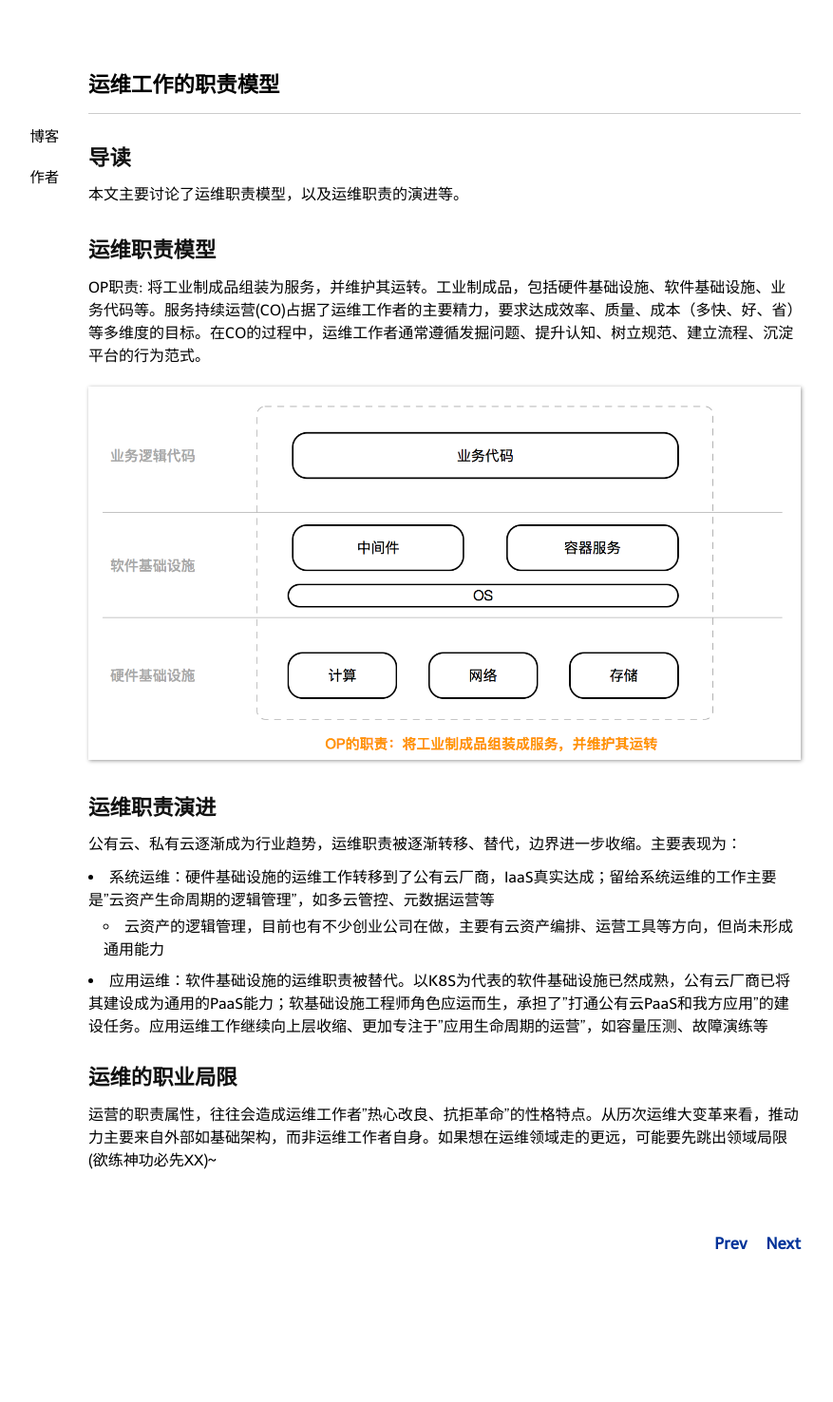
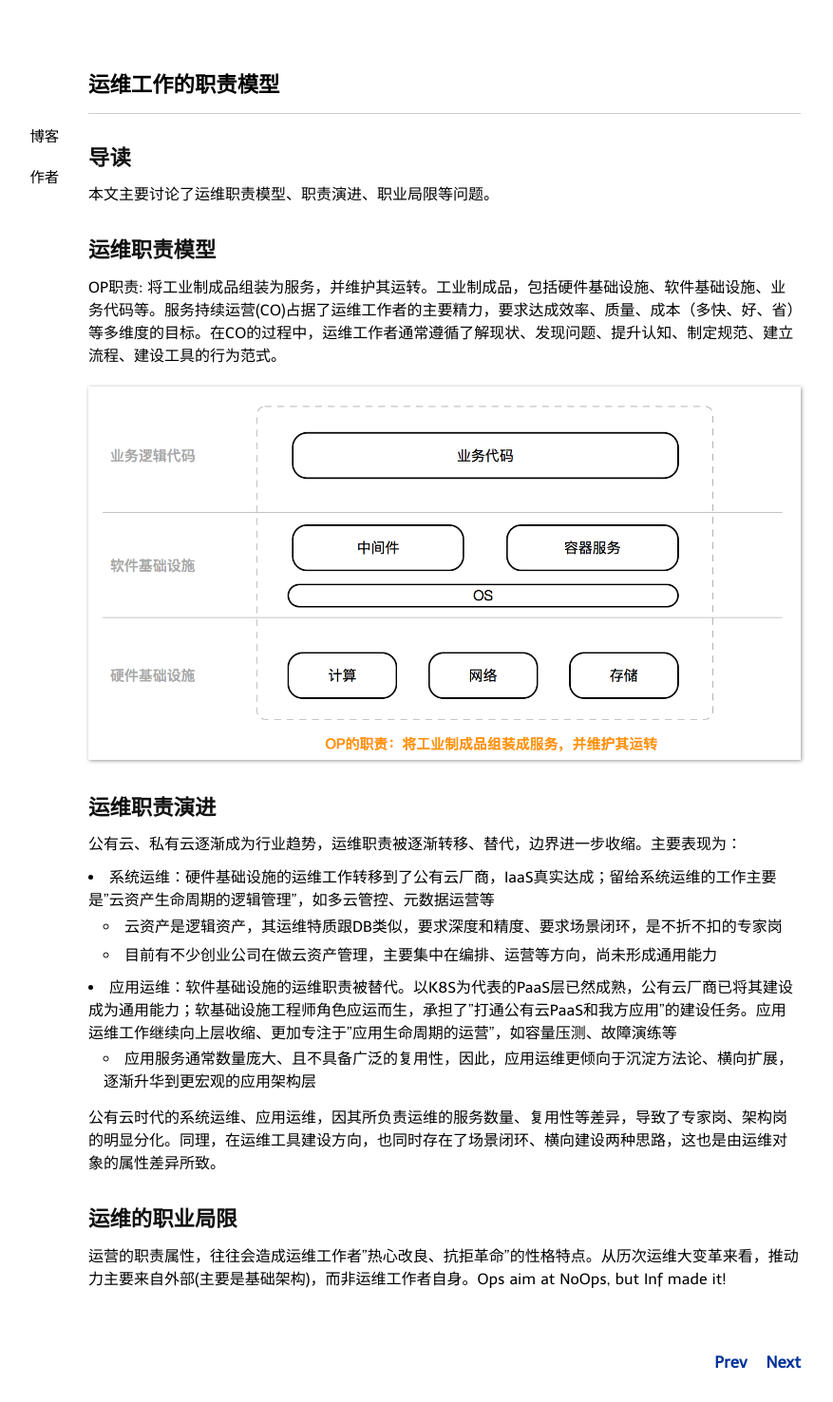
Before and after one commit to niean/niean.github.io, a Jekyll site: the page built from _posts/2020-01-25-op-model.markdown, in a window 1280 px wide. Shown: the whole page at 95% size, without its empty margins (172-1049 px from the left). Built offline with Jekyll 4.4.1, drawn with Linux system fonts in a browser that asks for light colours; comment, search, counter and statistics services are not loaded; before the commit the page ends 1351 px from its top, so only the background shows below that.

Commit message:
update 运维工作的职责模型

```diff
--- a/_posts/2020-01-25-op-model.markdown
+++ b/_posts/2020-01-25-op-model.markdown
@@ -7,10 +7,10 @@ tags:
 ---
 
 ## 导读
-本文主要讨论了运维职责模型，以及运维职责的演进等。
+本文主要讨论了运维职责模型、职责演进、职业局限等问题。
 
 ## 运维职责模型
-OP职责: 将工业制成品组装为服务，并维护其运转。工业制成品，包括硬件基础设施、软件基础设施、业务代码等。服务持续运营(CO)占据了运维工作者的主要精力，要求达成效率、质量、成本（多快、好、省）等多维度的目标。在CO的过程中，运维工作者通常遵循发掘问题、提升认知、树立规范、建立流程、沉淀平台的行为范式。
+OP职责: 将工业制成品组装为服务，并维护其运转。工业制成品，包括硬件基础设施、软件基础设施、业务代码等。服务持续运营(CO)占据了运维工作者的主要精力，要求达成效率、质量、成本（多快、好、省）等多维度的目标。在CO的过程中，运维工作者通常遵循了解现状、发现问题、提升认知、制定规范、建立流程、建设工具的行为范式。
 
 ![page.png](https://raw.githubusercontent.com/niean/niean.github.io/master/images/20200125/op-model.png)
 
@@ -18,9 +18,13 @@ OP职责: 将工业制成品组装为服务，并维护其运转。工业制成
 公有云、私有云逐渐成为行业趋势，运维职责被逐渐转移、替代，边界进一步收缩。主要表现为：
 
 - 系统运维：硬件基础设施的运维工作转移到了公有云厂商，IaaS真实达成；留给系统运维的工作主要是"云资产生命周期的逻辑管理"，如多云管控、元数据运营等
-    - 云资产的逻辑管理，目前也有不少创业公司在做，主要有云资产编排、运营工具等方向，但尚未形成通用能力
-- 应用运维：软件基础设施的运维职责被替代。以K8S为代表的软件基础设施已然成熟，公有云厂商已将其建设成为通用的PaaS能力；软基础设施工程师角色应运而生，承担了"打通公有云PaaS和我方应用"的建设任务。应用运维工作继续向上层收缩、更加专注于"应用生命周期的运营"，如容量压测、故障演练等
+    - 云资产是逻辑资产，其运维特质跟DB类似，要求深度和精度、要求场景闭环，是不折不扣的专家岗
+    - 目前有不少创业公司在做云资产管理，主要集中在编排、运营等方向，尚未形成通用能力
+- 应用运维：软件基础设施的运维职责被替代。以K8S为代表的PaaS层已然成熟，公有云厂商已将其建设成为通用能力；软基础设施工程师角色应运而生，承担了"打通公有云PaaS和我方应用"的建设任务。应用运维工作继续向上层收缩、更加专注于"应用生命周期的运营"，如容量压测、故障演练等
+    - 应用服务通常数量庞大、且不具备广泛的复用性，因此，应用运维更倾向于沉淀方法论、横向扩展，逐渐升华到更宏观的应用架构层
+
+公有云时代的系统运维、应用运维，因其所负责运维的服务数量、复用性等差异，导致了专家岗、架构岗的明显分化。同理，在运维工具建设方向，也同时存在了场景闭环、横向建设两种思路，这也是由运维对象的属性差异所致。
 
 
 ## 运维的职业局限
-运营的职责属性，往往会造成运维工作者"热心改良、抗拒革命"的性格特点。从历次运维大变革来看，推动力主要来自外部如基础架构，而非运维工作者自身。如果想在运维领域走的更远，可能要先跳出领域局限(欲练神功必先XX)~
+运营的职责属性，往往会造成运维工作者"热心改良、抗拒革命"的性格特点。从历次运维大变革来看，推动力主要来自外部(主要是基础架构)，而非运维工作者自身。Ops aim at NoOps, but Inf made it!
```
Also changed, not shown: images/20201202/febe.1.png (added), images/20201202/febe.2.png (added), images/20201202/febe.3.png (added).
